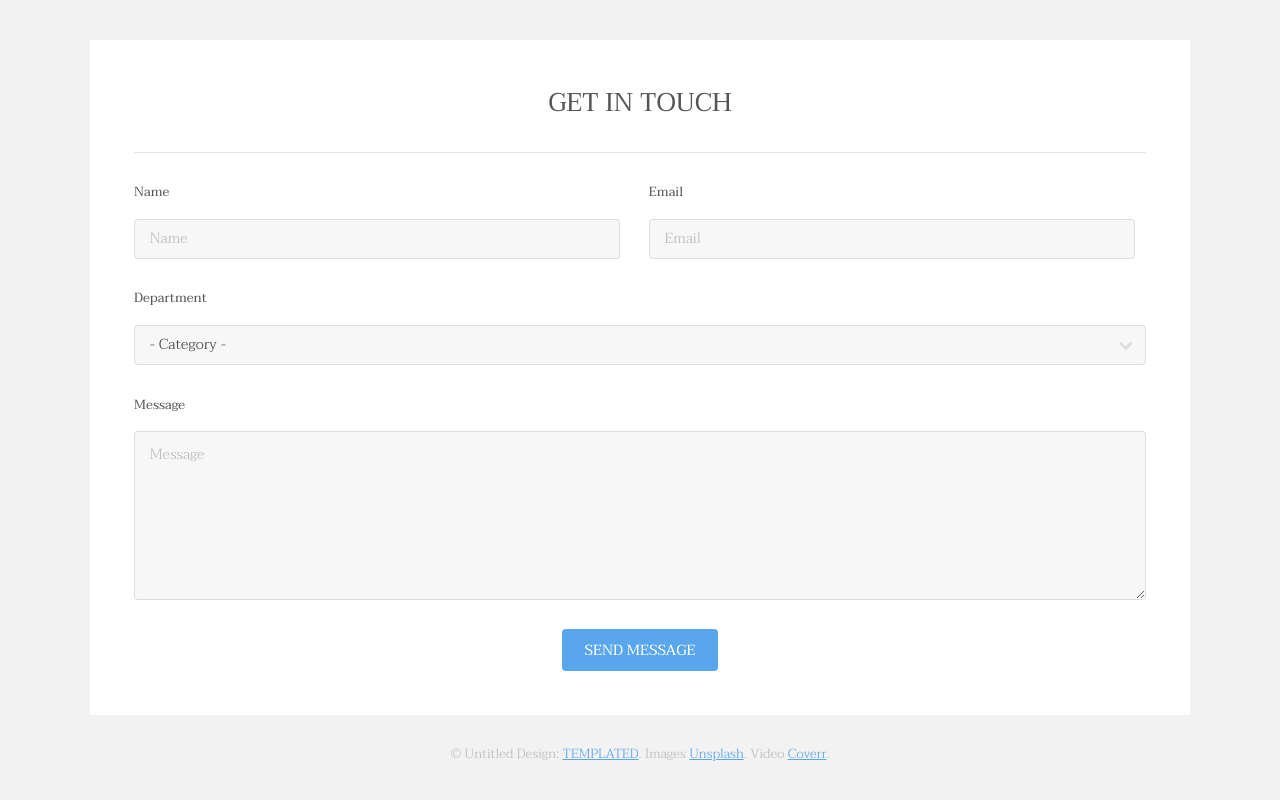
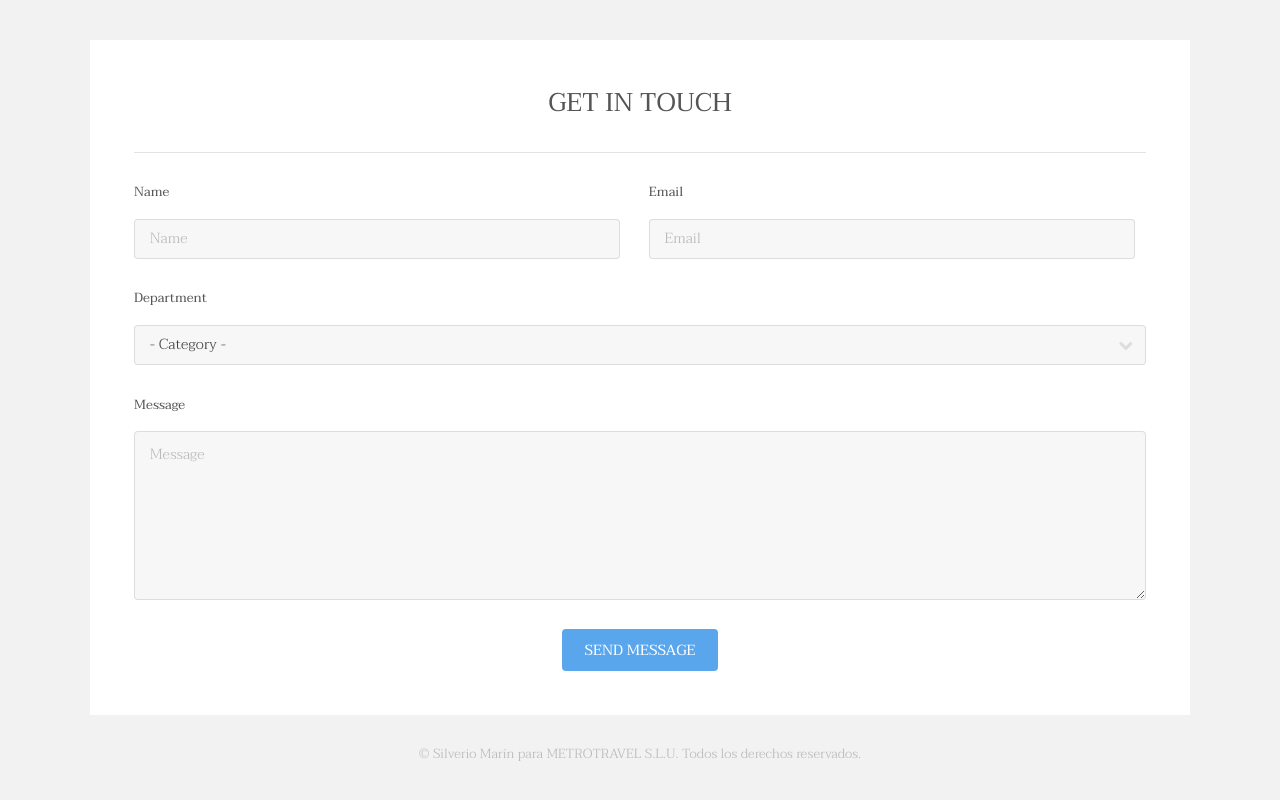
Before and after one commit to smarinwm/04_REP_METROPOLITA, a plain HTML site: page index.html in a window 1280 px wide. Shown: the part 3231-4031 px from the top of the page. Drawn offline with Linux system fonts and the light colour scheme.

Commit message:
cambios en el pie de página por SILVERIO

```diff
--- a/index.html
+++ b/index.html
@@ -194,7 +194,7 @@
 						</div>
 					</section>
 					<div class="copyright">
-						&copy; Untitled Design: <a href="https://templated.co/">TEMPLATED</a>. Images <a href="https://unsplash.com/">Unsplash</a>. Video <a href="http://coverr.co/">Coverr</a>.
+						&copy; Silverio Marín para METROTRAVEL S.L.U. Todos los derechos reservados.
 					</div>
 				</div>
 			</footer>
```
